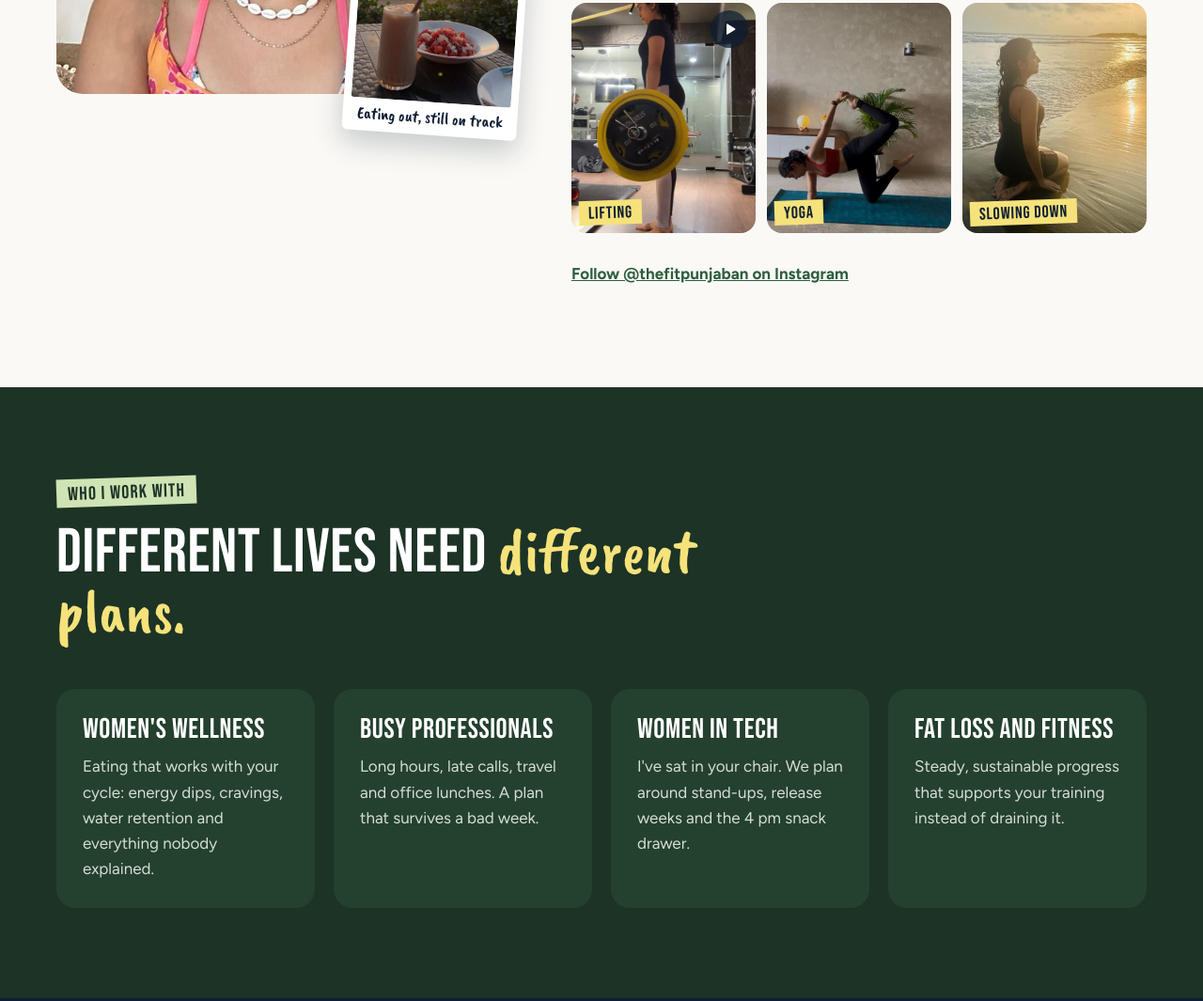
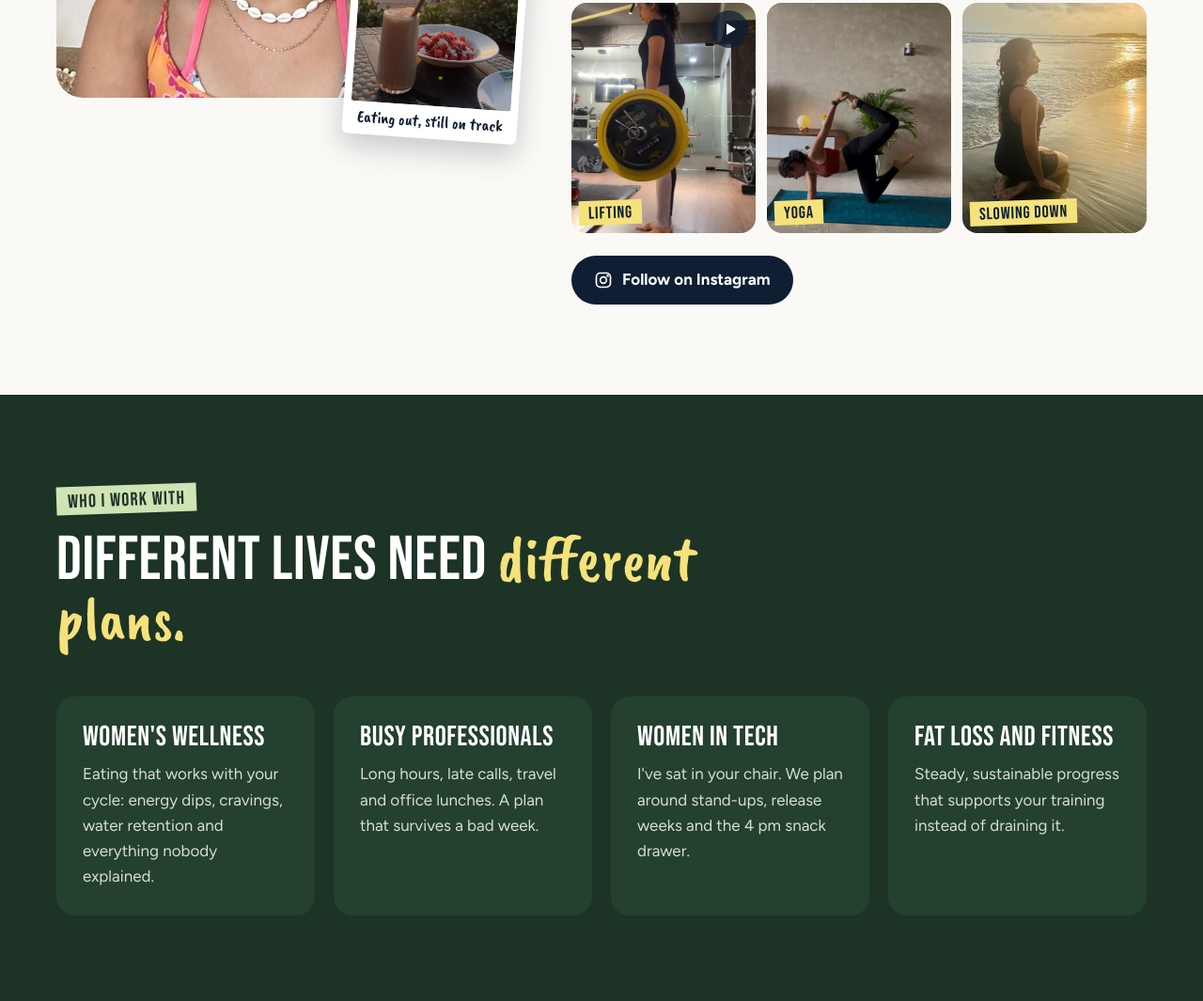
Before and after one commit to ishikakakkar/thefitpunjaban, a plain HTML site: page index.html in a window 1280 px wide. Shown: the part 1653-2718 px from the top of the page at 94% size. Drawn offline with nearby package versions, Linux system fonts and the light colour scheme; grey boxes are pictures that could not be loaded.

Commit message:
About: turn Instagram text link into a Follow on Instagram button
Co-Authored-By: Claude Opus 5.5 <noreply@anthropic.com>
Claude-Session: https://claude.ai/code/session_01AtNXfPbv6YYtm9FMXoDYWM

```diff
--- a/index.html
+++ b/index.html
@@ -140,7 +140,9 @@ DM @thefitpunjaban</a>
 </figure>
 </div>
 </div>
-<a href="https://www.instagram.com/thefitpunjaban/" style="font-weight: 700; padding: 10px 0; align-self: flex-start">Follow @thefitpunjaban on Instagram</a>
+<a href="https://www.instagram.com/thefitpunjaban/" target="_blank" rel="noopener" style="align-self: flex-start; margin-top: 4px; background: #0F1E33; color: #FFFFFF; text-decoration: none; font-weight: 700; font-size: 17px; padding: 12px 24px; border-radius: 999px; display: inline-flex; align-items: center; gap: 10px">
+<svg aria-hidden="true" width="20" height="20" viewBox="0 0 24 24" fill="none" stroke="currentColor" stroke-width="2" stroke-linecap="round" stroke-linejoin="round"><rect x="3" y="3" width="18" height="18" rx="5"></rect><circle cx="12" cy="12" r="4"></circle><circle cx="17.5" cy="6.5" r="0.6"></circle></svg>
+Follow on Instagram</a>
 </div>
 </div>
 </section>
```
